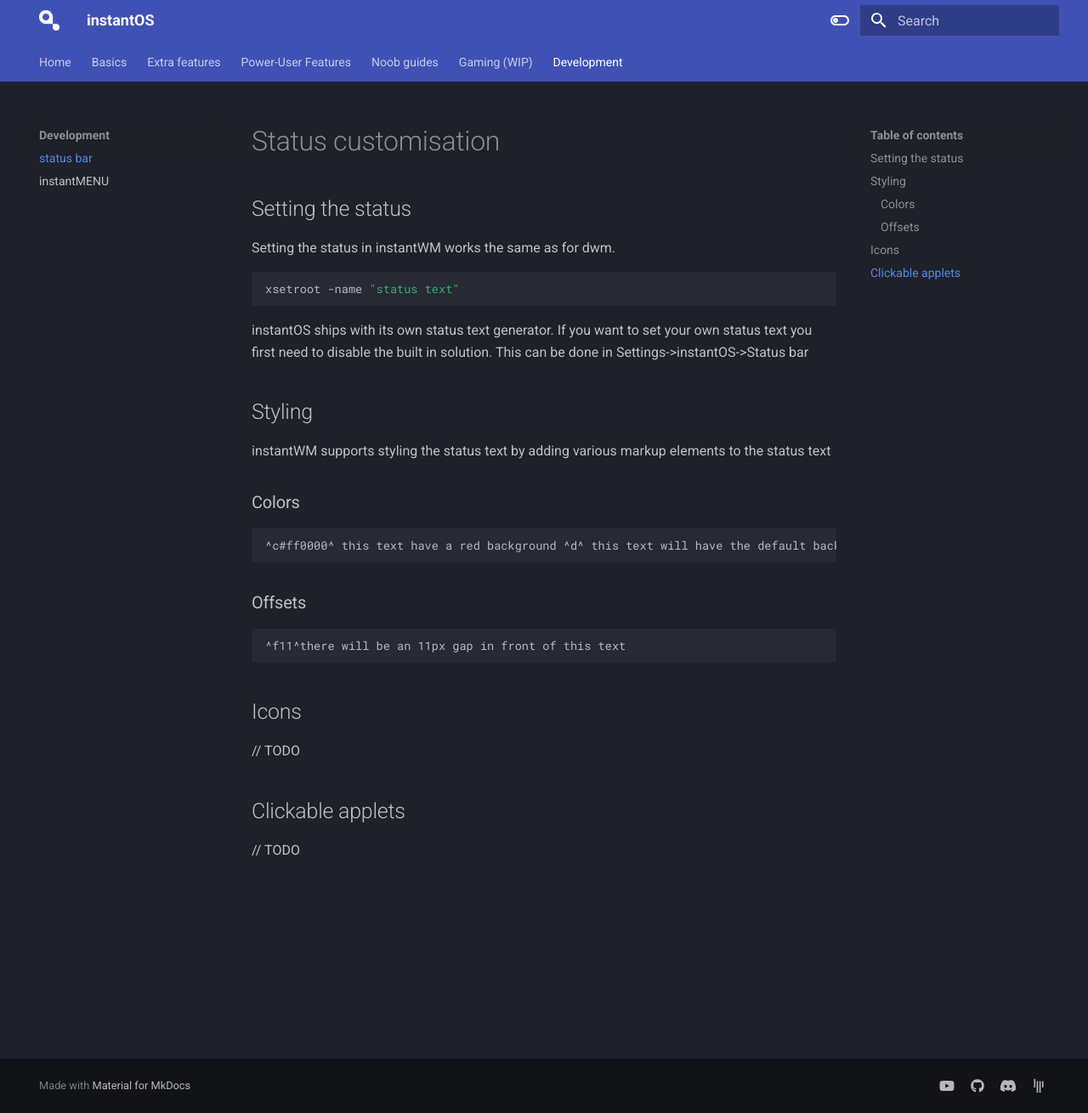
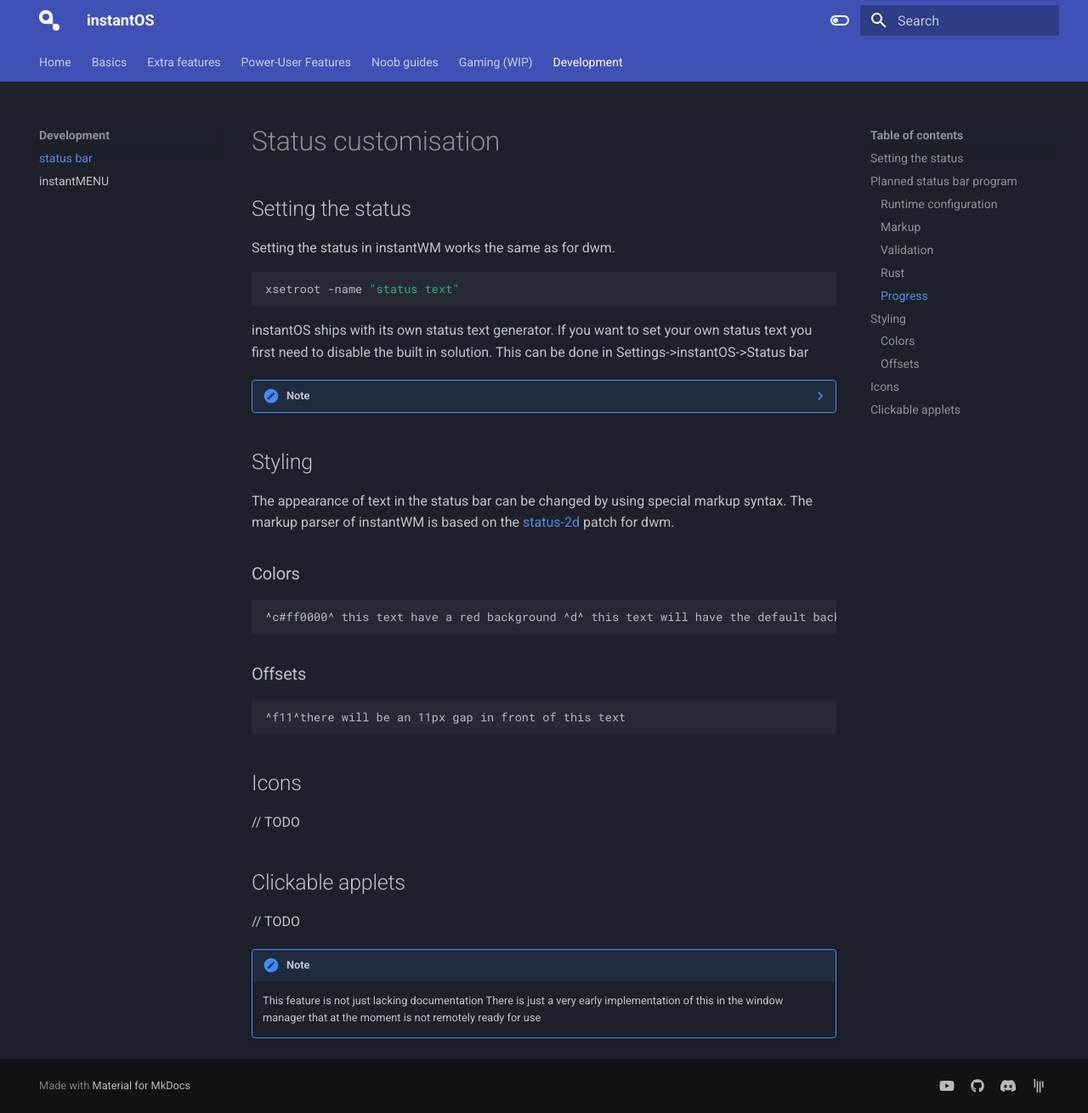
Before and after one commit to instantOS/docs, an MkDocs documentation site: the page built from docs/development/status.md, in a window 1280 px wide and 1310 px high. Shown: the whole window at 85% size. Built offline with MkDocs 1.6.1 and Material for MkDocs 9.7.7, drawn with Linux system fonts in a browser that asks for light colours.

Commit message:
more status docs

```diff
--- a/docs/development/status.md
+++ b/docs/development/status.md
@@ -12,10 +12,49 @@
 status text you first need to disable the built in solution. This can be done
 in Settings->instantOS->Status bar
 
+??? note
+    ## Planned status bar program
+
+    It is planned to create a statusbar similar to dwmblocks that can run
+    different status scripts at different intervals and then generates a
+    complete status text that can be used by the window manager. It will
+    however not be based on dwmblocks and will have a lot more features.
+    dwmblocks is not used because it lacks some crucial features to make it
+    work with the featureset of instantWM
+
+    ### Runtime configuration
+
+    Customizing the status bar will not require recompiling it. Instead it will have a config file using the toml format
+
+    ### Markup
+
+    The status bar will automatically add markup to status widgets to separate
+    them from each other. Widgets can however also communicate with the bar to
+    for example change their color on runtime.
+
+    ### Validation
+
+    The markup parser currently in use in instantWM will crash the entire window
+    manager if there is an error in the markup syntax. The planned status bar will
+    perform validation on all config and status text so it is impossible to
+    configure it in a way that will crash the window manager.
+
+    ### Rust
+
+    Following [imosid](https://github.com/instantOS/imosid) this will be the second instantOS project written in rust
+
+    ### Progress
+
+    At the moment this is **all just plans**, no code for the status bar has
+    been written yet as development is still focussed on making the operating
+    system more stable before piling on even more features
+
 ## Styling
 
-instantWM supports styling the status text by adding various markup elements to
-the status text
+
+The appearance of text in the status bar can be changed by using special markup
+syntax.  The markup parser of instantWM is based on the
+[status-2d](https://dwm.suckless.org/patches/status2d/) patch for dwm.
 
 ### Colors
 
@@ -36,3 +75,7 @@
 ## Clickable applets
 
 // TODO
+
+!!! note
+    This feature is not just lacking documentation
+    There is just a very early implementation of this in the window manager that at the moment is not remotely ready for use
```
